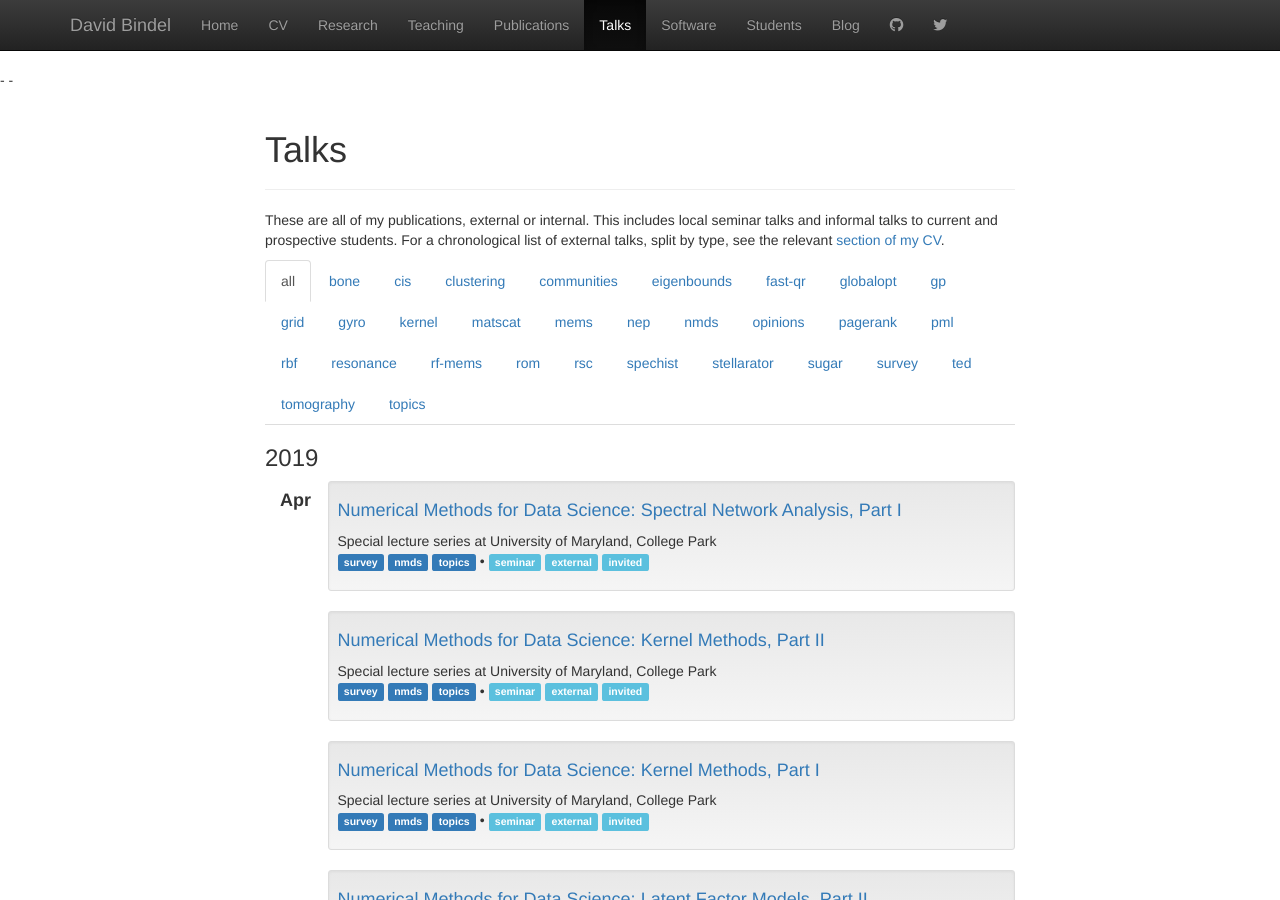
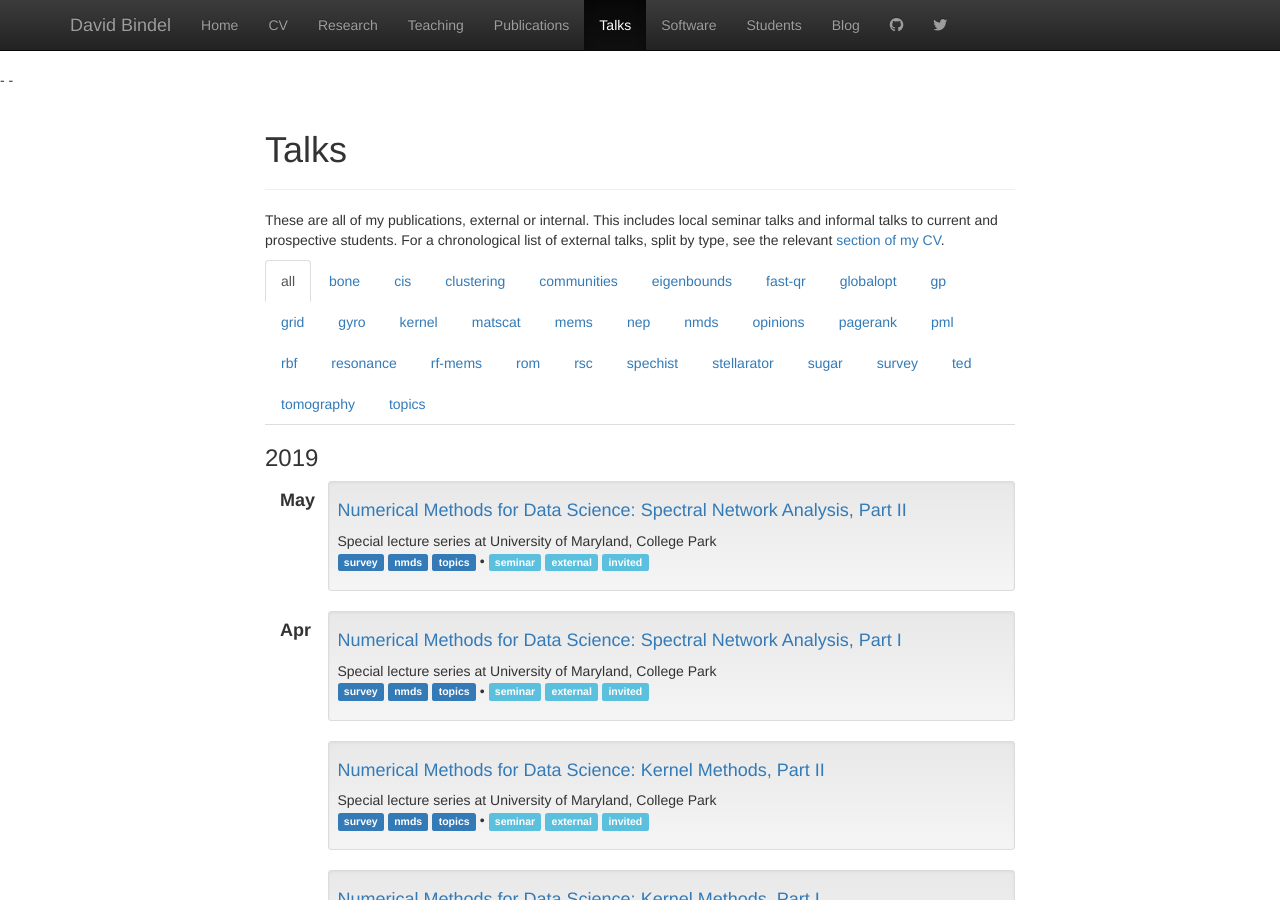
Before and after one commit to dbindel/cornell_web, a Jekyll site: the page built from talks.html, in a window 1280 px wide and 900 px high. Built offline with Jekyll 4.4.1, drawn with Linux system fonts in a browser that asks for light colours; nearby versions of some CDN libraries.

Commit message:
Add links for last NMDS talk.

```diff
--- a/_data/present.yml
+++ b/_data/present.yml
@@ -1127,3 +1127,10 @@
   tags: [survey, nmds, topics]
   where: Special lecture series at University of Maryland, College Park
   type: [seminar, external, invited]
+-
+  file: 2019-05-umcp/umcp-network2.pdf
+  which: network2
+  title: "Numerical Methods for Data Science: Spectral Network Analysis, Part II"
+  tags: [survey, nmds, topics]
+  where: Special lecture series at University of Maryland, College Park
+  type: [seminar, external, invited]
```
Also changed, not shown: _blurbs/nmds-umcp.md (+2 -2 lines).
